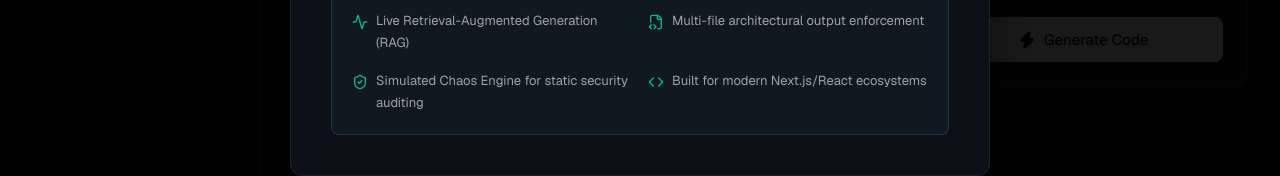
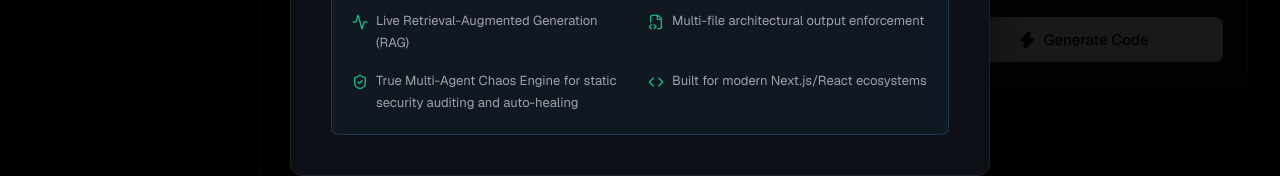
Before and after one commit to rayanakarthikeyan/Zero-Docs-Copilot, a Next.js app: page / in a window 1280 px wide. Both pictures are taken after a click on the button "About Platform". Shown: the part 543-719 px from the top of the page. Built offline with nearby package versions, Linux system fonts and the light colour scheme.

Commit message:
docs: update README and About modal to reflect True Multi-Agent architecture

```diff
--- a/src/app/page.tsx
+++ b/src/app/page.tsx
@@ -665,7 +665,7 @@ export default function Home() {
                   </div>
                   <div style={{ display: "flex", alignItems: "flex-start", gap: "8px" }}>
                     <ShieldCheck size={16} color="var(--success-color)" style={{ marginTop: "4px", flexShrink: 0 }} />
-                    <span style={{ fontSize: "13px" }}>Simulated Chaos Engine for static security auditing</span>
+                    <span style={{ fontSize: "13px" }}>True Multi-Agent Chaos Engine for static security auditing and auto-healing</span>
                   </div>
                   <div style={{ display: "flex", alignItems: "flex-start", gap: "8px" }}>
                     <Code size={16} color="var(--success-color)" style={{ marginTop: "4px", flexShrink: 0 }} />
```
Also changed, not shown: 1 other file (tests, documents, lock files or other folders).
